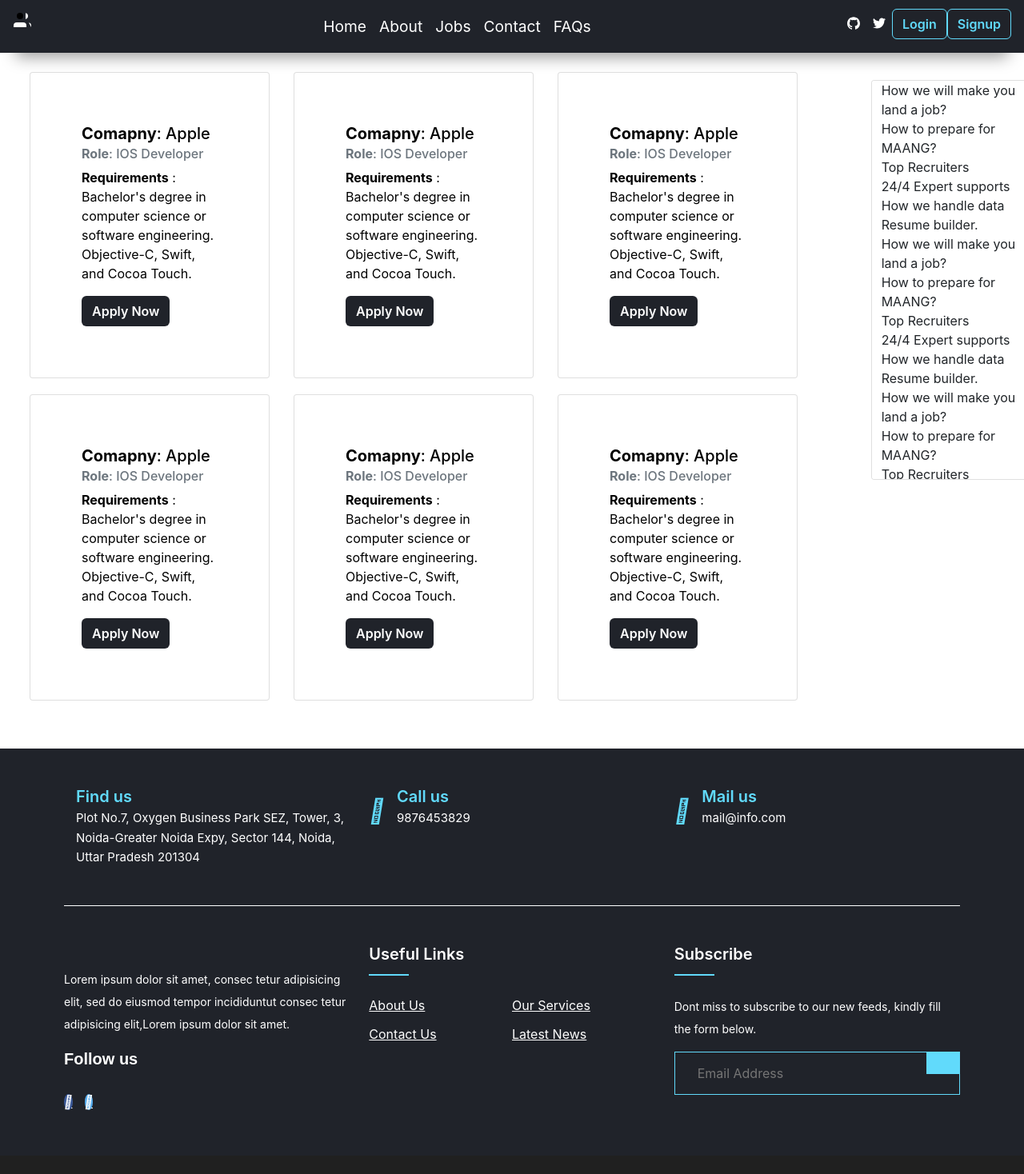
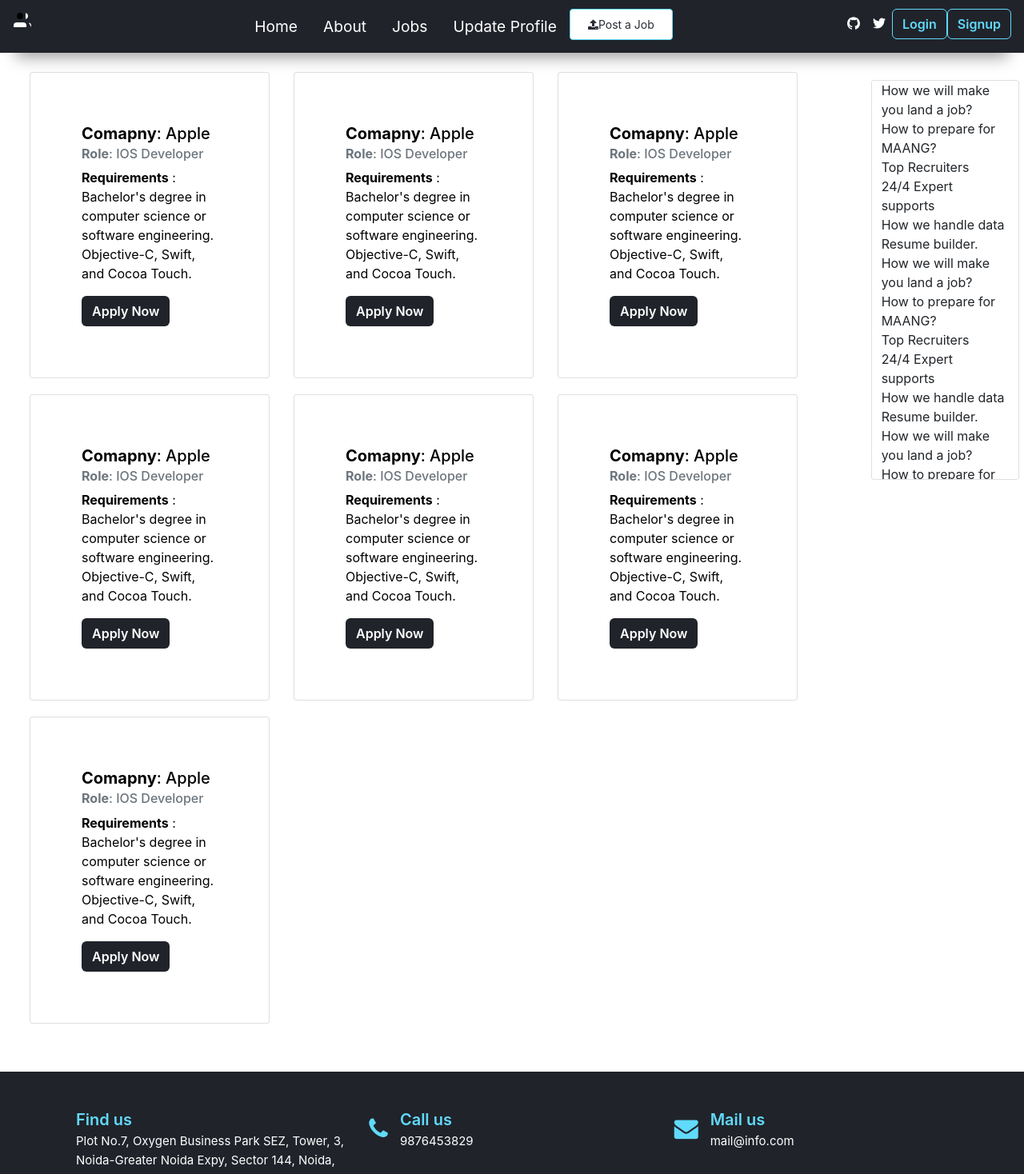
Before and after one commit to nihal-gl/JobPortal_Capstone, a React (Create React App) app in the folder jobseekers.com/: page / in a window 1280 px wide. Shown: the top 1468 px of the page at 80% size. Built offline with nearby package versions, Linux system fonts and the light colour scheme.

Commit message:
feat: Add download resume functionality and ...
fixed some of the css files, changed navbar contents too

```diff
--- a/jobseekers.com/src/Components/common/footer/Footer.js
+++ b/jobseekers.com/src/Components/common/footer/Footer.js
@@ -10,7 +10,7 @@
                 <div className="row">
                     <div className="col-xl-4 col-md-4 mb-30">
                         <div className="single-cta">
-                            <i className="fas fa-map-marker-alt"></i>
+                            <i className="fa fa-map-marker-alt"></i>
                             <div className="cta-text">
                                 <h4>Find us</h4>
                                 <span>Plot No.7, Oxygen Business Park SEZ, Tower, 3, Noida-Greater Noida Expy, Sector 144, Noida, Uttar Pradesh 201304</span>
@@ -19,7 +19,7 @@
                     </div>
                     <div className="col-xl-4 col-md-4 mb-30">
                         <div className="single-cta">
-                            <i className="fas fa-phone"></i>
+                            <i className="fa fa-phone"></i>
                             <div className="cta-text">
                                 <h4>Call us</h4>
                                 <span> 9876453829</span>
@@ -28,7 +28,7 @@
                     </div>
                     <div className="col-xl-4 col-md-4 mb-30">
                         <div className="single-cta">
-                        <i className=" fas fa-solid fa-envelope"></i>
+                        <i className=" fa fa-solid fa-envelope"></i>
                             {/* <i className="far fa-envelope-open"></i> */}
                             <div className="cta-text">
                                 <h4>Mail us</h4>
@@ -51,9 +51,9 @@
                             </div>
                             <div className="footer-social-icon">
                                 <span>Follow us</span>
-                                <a href="#"><i className="fas fa-facebook-f facebook-bg"></i></a>
-                                <a href="#"><i className="fas fa-twitter twitter-bg"></i></a>
-                                <a href="#"><i className="fas fa-google-plus-g google-bg"></i></a>
+                                <a href="#"><i className="fa fa-facebook-f facebook-bg"></i></a>
+                                <a href="#"><i className="fa fa-twitter twitter-bg"></i></a>
+                                <a href="#"><i class="fa fa-brands fa-google-plus-g"></i></a>
                             </div>
                         </div>
                     </div>
@@ -87,7 +87,7 @@
                             <div className="subscribe-form">
                                 <form action="#">
                                     <input type="text" placeholder="Email Address"/>
-                                    <button><i className="fab fa-telegram-plane"></i></button>
+                                    <button><i class="fa fa-brands fa-telegram"></i></button>
                                 </form>
                             </div>
                         </div>
--- a/jobseekers.com/src/Components/common/navbar/Navbar.js
+++ b/jobseekers.com/src/Components/common/navbar/Navbar.js
@@ -6,11 +6,14 @@
   return (
     <>
       <nav className="navbar fixed-top navbar-expand navbar-dark flex-column flex-md-row bd-navbar align ">
+
         <NavLink className="navbar-brand mr-0 mr-md-2" to="/user" aria-label="Bootstrap">
           <svg xmlns="http://www.w3.org/2000/svg" width="40" height="40"  ><title>User</title>
             <path d="M17 21v-2a4 4 0 0 0-4-4H5a4 4 0 0 0-4 4v2" fill="currentColor"></path><circle cx="9" cy="7" r="4"></circle><path d="M23 21v-2a4 4 0 0 0-3-3.87" fill="white"></path><path d="M16 3.13a4 4 0 0 1 0 7.75" fill="currentColor"></path>
           </svg>
         </NavLink>
+
+
         <div className="navbar-nav-scroll">
           <ul className="navbar-nav bd-navbar-nav flex-row">
             <li className="nav-item-mid">
@@ -23,11 +26,12 @@
               <NavLink className="nav-link " to="/explorejobs" >Jobs</NavLink>
             </li>
             <li className="nav-item">
-              <NavLink className="nav-link" to="#contact" >Contact</NavLink>
+              <NavLink className="nav-link" to="/updateprofile" >Update Profile</NavLink>
             </li>
             <li className="nav-item">
-              <NavLink className="nav-link" to="#faqs" >FAQs</NavLink>
+              <NavLink className=" btn btn-custom btn-sm" to="/addjob" ><i class="fa fa-solid fa-upload"></i>Post a Job</NavLink>
             </li>
+            {/* <a href="post-a-job.html" class="btn btn-custom btn-sm"><i class="mdi mdi-cloud-upload"></i> Post a Job</a> */}
           </ul>
         </div>
 
--- a/jobseekers.com/src/Components/common/navbar/navbar.css
+++ b/jobseekers.com/src/Components/common/navbar/navbar.css
@@ -82,11 +82,13 @@
 }
 
 .bd-navbar .navbar-nav .nav-link {
-  padding-right: 0.5rem;
-  padding-left: 0.5rem;
+  padding-right: 1rem;
+  padding-left: 1rem;
   color: #ffffff;
 
 }
+
+ul.nav li.dropdown:hover ul.dropdown-menu{ display: block; }
 
 .bd-navbar .navbar-nav .nav-link:hover {
   color: #61dafb;
@@ -97,3 +99,26 @@
 .navbar-nav-scroll {
   margin-left: 20px;
 }
+
+ .btn-custom {
+  background: white;
+  color: rgb(40, 44, 52);
+  border-color: #61dafb;
+}
+
+.btn-custom:hover {
+  background: white;
+  color: rgb(40, 44, 52);
+  border-color: #61dafb;
+  box-shadow: 61dafb;
+}
+.btn-custom.active {
+  background: white;
+  color: rgb(40, 44, 52);
+  border-color: #61dafb;
+  box-shadow: 61dafb;
+}
+
+.btn-sm {
+  padding: 8px 22px;
+}
--- a/jobseekers.com/src/Components/employee/Employee.js
+++ b/jobseekers.com/src/Components/employee/Employee.js
@@ -4,7 +4,23 @@
 import "./employee.css";
 import { Link } from "react-router-dom";
 
-const Employee = () => {
+export const Employee = () => {
+
+  const onButtonClick = () => {
+    // using Java Script method to get PDF file
+    fetch('Olivia_Michel_Resume.pdf').then(response => {
+      response.blob().then(blob => {
+        // Creating new object of PDF file
+        const fileURL = window.URL.createObjectURL(blob);
+        // Setting various property values
+        let alink = document.createElement('a');
+        alink.href = fileURL;
+        alink.download = 'Olivia_Resume.pdf';
+        alink.click();
+      })
+    })}
+
+
     return (
       <>
         <div className="container emp-profile">
@@ -22,7 +38,15 @@
                 <div className="profile-head">
                   <h5>Olivia Mitchell</h5>
                   <h6> Web development</h6>
-                <a href=""> Your Resume Link</a>
+                  <button className="btn btn-primary" onClick={onButtonClick}>
+                    Download Resume
+                  </button>
+                  {/* <a href="Olivia_Michel_Resume.pdf">
+                  <button>Download Resume</button>
+                </a> */}
+
+                  {/* <button className="dontPrint" onClick={() => window.print()
+                }> Capture as PDF </button>*/}
                 </div>
               </div>
 
--- a/jobseekers.com/src/Components/employee/employee.css
+++ b/jobseekers.com/src/Components/employee/employee.css
@@ -4,6 +4,11 @@
 .profile-work .fa {
   padding-right: 20px;
 }
+
+@media print {
+  .dontPrint {display: none !important;}
+}
+
 
 .profile-work,
 .skils {
--- a/jobseekers.com/src/Components/home/dummyjobs.js
+++ b/jobseekers.com/src/Components/home/dummyjobs.js
@@ -34,6 +34,12 @@
         companyName: "Apple",
         role: "IOS Developer",
         requirements: "Bachelor's degree in computer science or software engineering. Objective-C, Swift, and Cocoa Touch."
+    },
+    {
+        id:7,
+        companyName: "Apple",
+        role: "IOS Developer",
+        requirements: "Bachelor's degree in computer science or software engineering. Objective-C, Swift, and Cocoa Touch."
     }
 ]
 
--- a/jobseekers.com/src/Components/home/home.css
+++ b/jobseekers.com/src/Components/home/home.css
@@ -16,7 +16,7 @@
     display: flex;
     flex-direction: column;
     min-width:0;
-    width: 200px;
+    width: 14.5%;
     word-wrap: break-word;
     background-color: #fff;
     background-clip: border-box;
@@ -28,6 +28,7 @@
     position:fixed;
     overflow : scroll;
     max-height: 500px;
+    height: calc(100vh - 40px);
 
 }
 
@@ -89,15 +90,3 @@
     border-radius: .25rem;
     word-wrap: break-word;
  }
-
-/* .card{
-    position: relative;
-    display: flex;
-    flex-direction: column;
-    min-width: 0;
-    word-wrap: break-word;
-    background-color: #fff;
-    background-clip: border-box;
-    border: 1px solid rgba(0,0,0,.125);
-    border-radius: .25rem;
-} */
--- a/jobseekers.com/src/Components/jobListing/JobsListing.css
+++ b/jobseekers.com/src/Components/jobListing/JobsListing.css
@@ -2,7 +2,7 @@
     display: flex;
     /* margin: 0; */
     /* margin-top: 80px; */
-    margin: 80px 20px 40px 20px;
+    margin: 100px 20px 40px 20px;
 
 }
 
@@ -52,9 +52,10 @@
     margin-right: 4px;
 }
 .joblisting .card {
-    height: 200px;
-    margin: 10px;
+    /* height: 200px;
+    margin: 10px; */
     background-color: #92B4EC;
+    box-shadow: 5px 10px 18px #888888;
     transition: 0.5s;
 }
 .joblisting .card:hover {
--- a/jobseekers.com/src/Components/login/Login.js
+++ b/jobseekers.com/src/Components/login/Login.js
@@ -79,7 +79,7 @@
 
     return (
         <>
-            <div className="container mt-3 loginContainer">
+            <div className="container loginContainer">
                 <section className='d-flex justify-content-between'>
                     <div className="left_data mt-3 p-5" style={{ width: "100%" }}>
                         <h3 className='text-center col-lg-6'>Sign in</h3>
--- a/jobseekers.com/src/Components/login/login.css
+++ b/jobseekers.com/src/Components/login/login.css
@@ -1,3 +1,3 @@
 .loginContainer{
-    margin-top: 100px;
+    margin-top: 80px;
 }
--- a/jobseekers.com/src/Components/signup/Signup.js
+++ b/jobseekers.com/src/Components/signup/Signup.js
@@ -2,8 +2,8 @@
 import Form from 'react-bootstrap/Form'
 import Button from 'react-bootstrap/Button'
 import './signup.css';
+import Signimg from './Signimg'
 
-import Signimg from './Signimg'
 const Signup = () => {
 
   const [inputval,setInputval]=useState({
```
Also changed, not shown: jobseekers.com/public/index.html (+12 -7 lines), 1 other file (tests, documents, lock files or other folders). Lines whose indentation alone changed are shown as unchanged.
